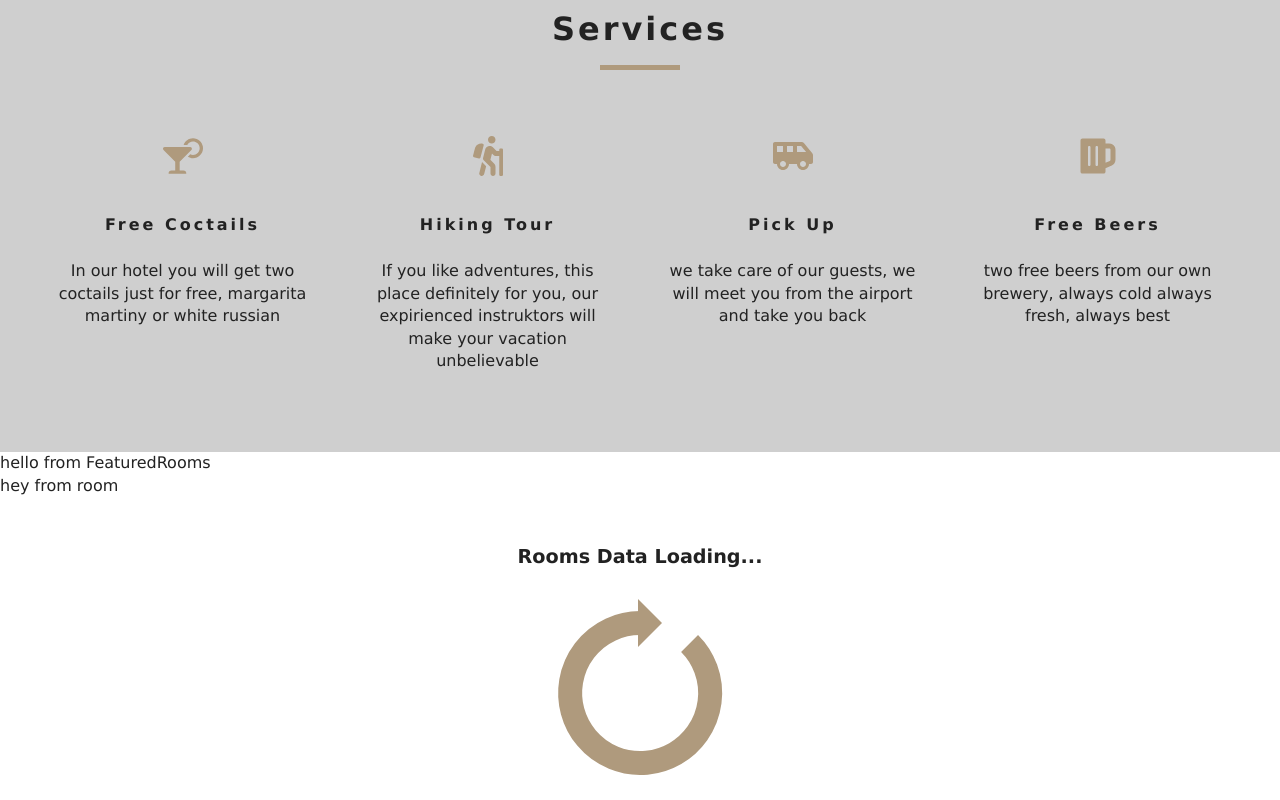
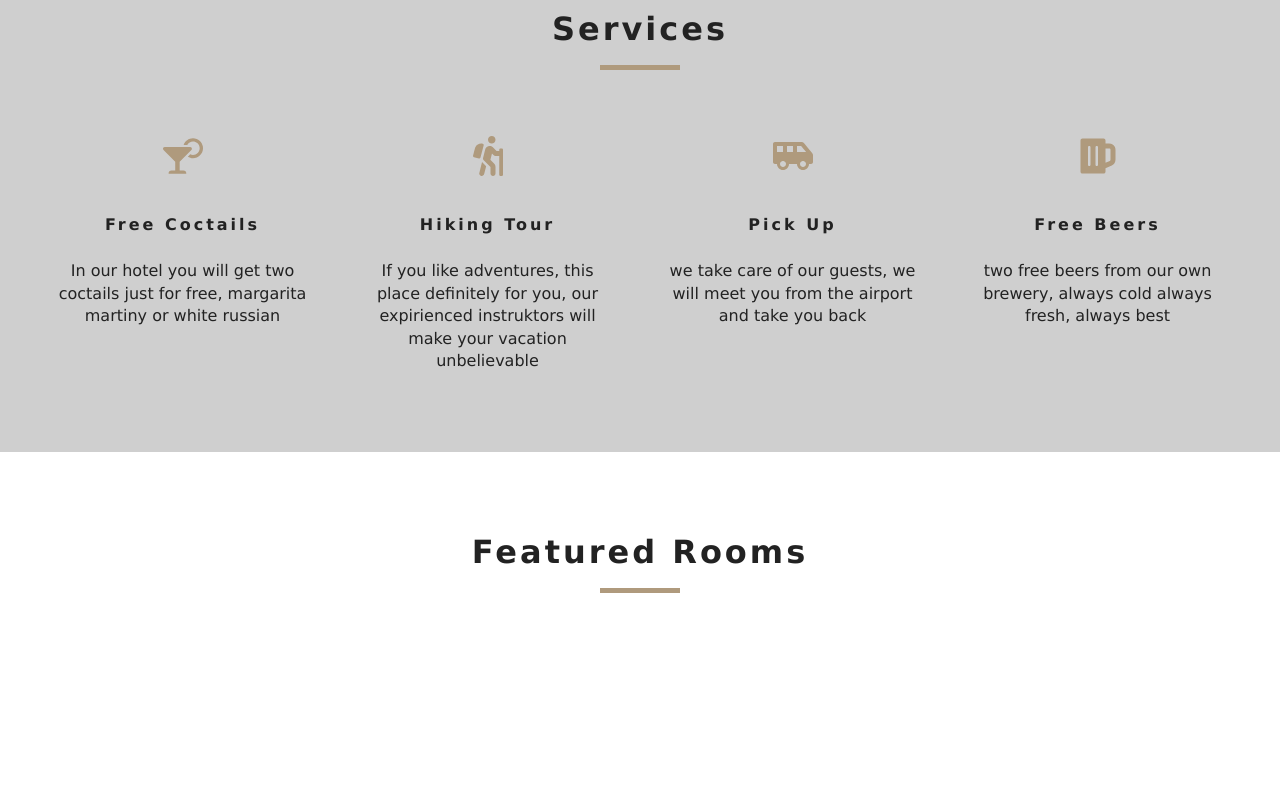
Before and after one commit to trudova/second-proj-trudova, a React (Create React App) app: page / in a window 1280 px wide. Shown: the part 871-1671 px from the top of the page. After the commit the page ends 1608 px from the top, so only its background shows below. Built offline with nearby package versions, Linux system fonts and the light colour scheme.

Commit message:
add condition for the loading

```diff
--- a/src/components/FeaturedRooms.js
+++ b/src/components/FeaturedRooms.js
@@ -1,20 +1,27 @@
-import React, { Component } from 'react'
-import {RoomContext} from '../context'
-import Loading from './Loading'
-import Room from './Room'
+import React, { Component } from "react";
+import { RoomContext } from "../context";
+import Loading from "./Loading";
+import Room from "./Room";
+import Title from "./Title";
 export default class FeaturedRooms extends Component {
-    static contextType = RoomContext;
-    render() {
-       // const value=this.context;
-        return (
-            <div>
-                hello from FeaturedRooms
-                <Room/>
-                <Loading/>
-            </div>
-        )
-    }
+  static contextType = RoomContext;
+  render() {
+    let { loading, featuredRooms: rooms } = this.context;
+    rooms = rooms.map(room => {
+      return <Room key={room.id} room={room} />;
+    });
+
+    return (
+      <section className="featured-rooms">
+        <Title title="featured rooms" />
+        <div className="featured-rooms-center">
+          {loading ? <Loading /> : rooms}
+        </div>
+      </section>
+    );
+  }
 }
+
 //context API
 //create Loading component
 // import loading to the feauter Rooms
```
